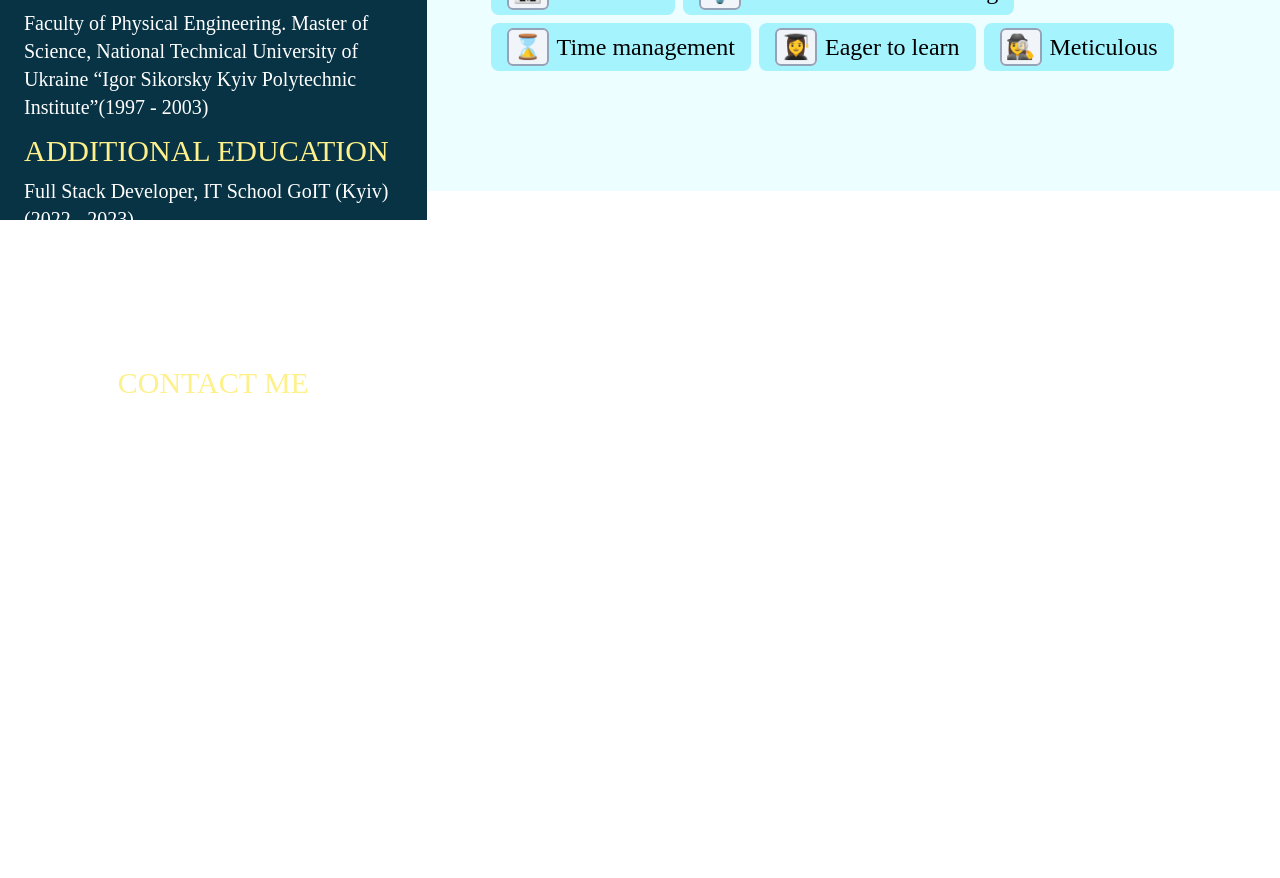
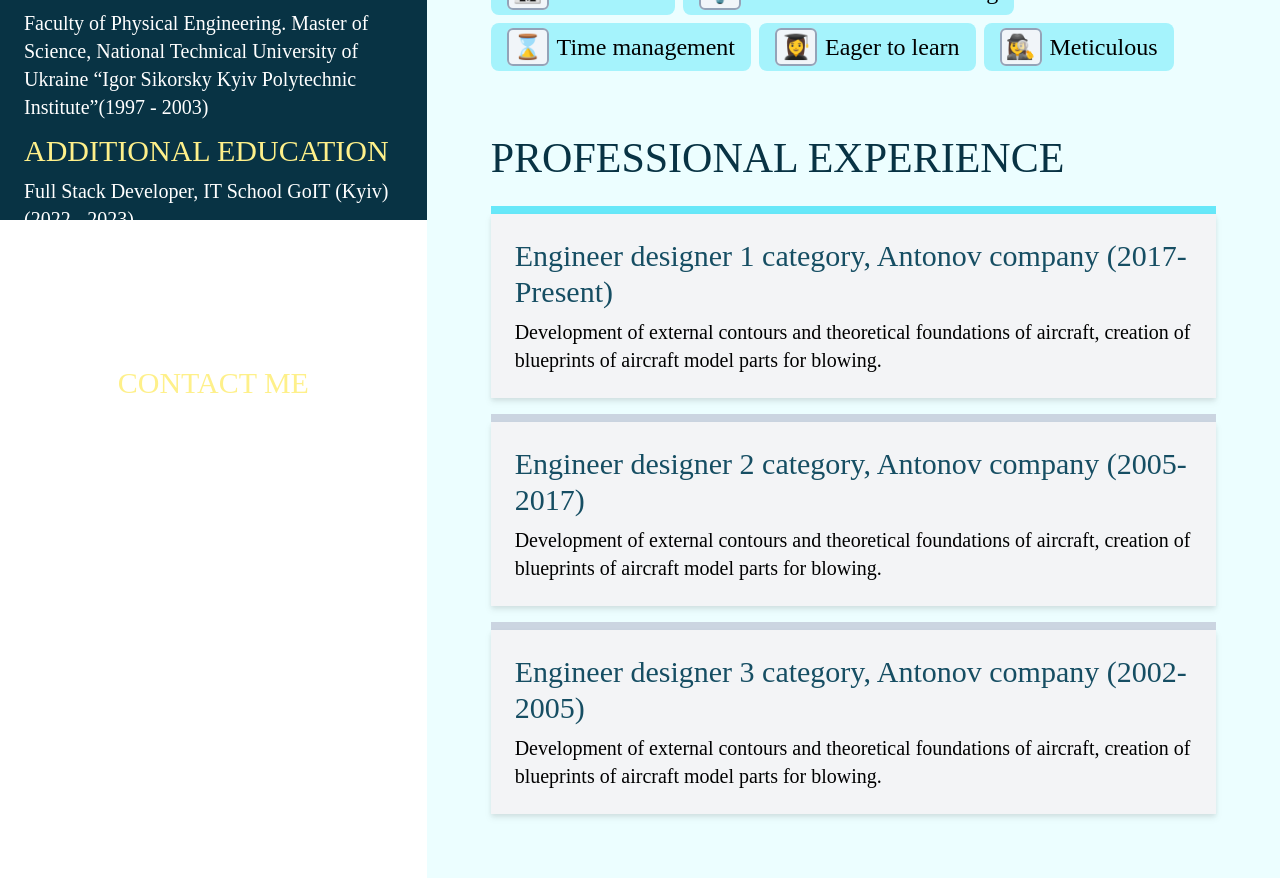
Before and after one commit to KsanaSal/personal-web, a Next.js app: page / in a window 1280 px wide. Shown: the part 580-1458 px from the top of the page. Before the commit the page ends 800 px from the top, so only its background shows below. Built offline with nearby package versions, Linux system fonts and the light colour scheme.

Commit message:
Added professional experience component

```diff
--- /dev/null
+++ b/app/component/ProfessionalExperience.tsx
@@ -0,0 +1,38 @@
+const ProfessionalExperience = ({ professional }: { professional: any }) => {
+    return (
+        <div>
+            <h2 className="text-[32px] mb-4 md:text-[36px] lg:text-[42px] uppercase text-cyan-950">
+                {professional.title}
+            </h2>
+            <div className="flex flex-col gap-4">
+                {professional.experiences.map(
+                    ({
+                        role,
+                        description,
+                        current,
+                    }: {
+                        role: string;
+                        description: string;
+                        current: boolean;
+                    }) => (
+                        <div key={role} className="flex flex-col rounded-lg">
+                            <span
+                                className={`h-2 ${
+                                    current ? "bg-cyan-300" : "bg-slate-300"
+                                }`}
+                            />
+                            <div className="bg-gray-100 p-6 drop-shadow-md">
+                                <h3 className="text-cyan-900 normal-case">
+                                    {role}
+                                </h3>
+                                <p>{description}</p>
+                            </div>
+                        </div>
+                    )
+                )}
+            </div>
+        </div>
+    );
+};
+
+export default ProfessionalExperience;
--- a/app/page.tsx
+++ b/app/page.tsx
@@ -1,10 +1,12 @@
-import { aboutMe, skills } from "@/data/pageData";
+import { aboutMe, skills, professionalData } from "@/data/pageData";
 import AboutMe from "./component/AboutMe";
+import ProfessionalExperience from "./component/ProfessionalExperience";
 
 export default function Home() {
     return (
         <div>
             <AboutMe data={aboutMe} skills={skills} />
+            <ProfessionalExperience professional={professionalData} />
         </div>
     );
 }
--- a/data/pageData.ts
+++ b/data/pageData.ts
@@ -55,20 +55,20 @@ export const professionalData = {
     title: "Professional Experience",
     experiences: [
         {
-            role: "Engineer designer 1 category (2017-Present)",
+            role: "Engineer designer 1 category, Antonov company (2017-Present)",
             description:
                 "Development of external contours and theoretical foundations of aircraft, creation of blueprints of aircraft model parts for blowing.",
             current: true,
         },
 
         {
-            role: "Engineer designer 2 category (2005-2017)",
+            role: "Engineer designer 2 category, Antonov company (2005-2017)",
             description:
                 "Development of external contours and theoretical foundations of aircraft, creation of blueprints of aircraft model parts for blowing.",
             current: false,
         },
         {
-            role: "Engineer designer 3 category (2002-2005)",
+            role: "Engineer designer 3 category, Antonov company (2002-2005)",
             description:
                 "Development of external contours and theoretical foundations of aircraft, creation of blueprints of aircraft model parts for blowing.",
             current: false,
```
